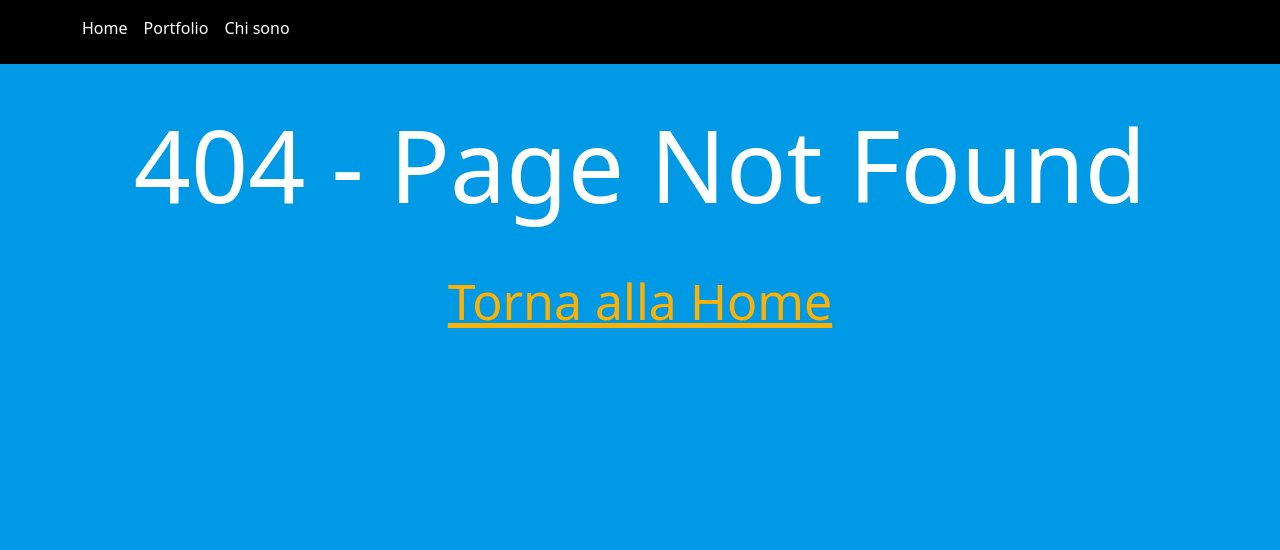
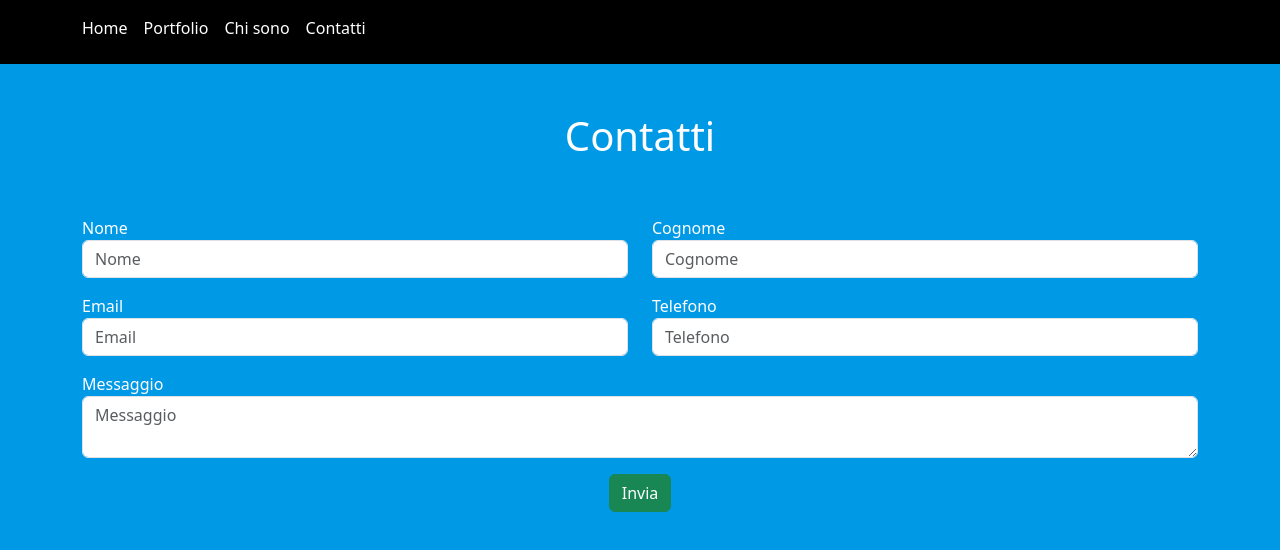
Before and after one commit to Francesco-Alquati/vite-boolfolio, a Vue app: page /contacts in a window 1280 px wide. Before the commit this address had no page. Shown: the top 550 px of the page. Built offline with nearby package versions, Linux system fonts and the light colour scheme; the HTML template or start-up script is replaced by a standard one.

Commit message:
[UPD] Created a form to send the email

```diff
--- /dev/null
+++ b/src/pages/PageContacts.vue
@@ -0,0 +1,80 @@
+<script>
+import { store } from '../store.js';
+import axios from 'axios';
+export default {
+    data() {
+        return {
+            name: '',
+            surname: '',
+            email: '',
+            phone: '',
+            content: ''
+        }
+    },
+    methods: {
+        sendForm(){
+            const data = {
+                name: this.name,
+                surname: this.surname,
+                email: this.email,
+                phone: this.phone,
+                content: this.content
+            }
+
+            axios.post( `${store.baseUrl}/contacts`, data).then((res) =>{
+                if(res.data.success){
+                    this.name = '';
+                    this.surname = '';
+                    this.email = '';
+                    this.phone = '';
+                    this.content = '';
+
+                }
+            });
+        }
+    }
+}
+</script>
+<template>
+    <div class="my-5">
+        <div class="container text-white">
+            <div class="row gy-5">
+                <div class="col-12">
+                    <h1 class="text-center">Contatti</h1>
+                </div>
+                <div class="col-12">
+                    <form method="post" @submit.prevent="sendForm()">
+                        <div class="row gy-3">
+                            <div class="col-12 col-md-6">
+                                <label class="control-label">Nome</label>
+                                <input type="text" class="form-control" name="name" id="name" v-model="name" placeholder="Nome">
+                            </div>
+                            <div class="col-12 col-md-6">
+                                <label class="control-label">Cognome</label>
+                                <input type="text" class="form-control" name="surname" id="surname" v-model="surname" placeholder="Cognome">
+                            </div>
+                            <div class="col-12 col-md-6">
+                                <label class="control-label">Email</label>
+                                <input type="text" class="form-control" name="email" id="email" v-model="email" placeholder="Email">
+                            </div>
+                            <div class="col-12 col-md-6">
+                                <label class="control-label">Telefono</label>
+                                <input type="text" class="form-control" name="phone" id="phone" v-model="phone" placeholder="Telefono">
+                            </div>
+                            <div class="col-12">
+                                <label class="control-label">Messaggio</label>
+                                <textarea type="text" class="form-control" name="content" id="content" v-model="content" placeholder="Messaggio"></textarea>
+                            </div>
+                            <div class="col-12 text-center">
+                                <button type="submit" class="btn btn-success">Invia</button>
+                            </div>
+                        </div>
+                    </form>
+                </div>
+            </div>
+        </div>
+    </div>
+</template>
+<style lang="">
+
+</style>
--- a/src/router.js
+++ b/src/router.js
@@ -5,6 +5,7 @@ import PagePortfolio from './pages/PagePortfolio.vue';
 import PageSingleProject from './pages/PageSingleProject.vue';
 import PageAbout from './pages/PageAbout.vue';
 import PageNotFound from './pages/PageNotFound.vue';
+import PageContacts from './pages/PageContacts.vue';
 
 const router = createRouter({
     history: createWebHistory(),
@@ -30,6 +31,11 @@ const router = createRouter({
             component: PageAbout
         },
         {
+            path: '/contacts',
+            name: 'contacts',
+            component: PageContacts
+        },
+        {
             path: '/:pathMatch(.*)*',
             name: '/not-found',
             component: PageNotFound
--- a/src/store.js
+++ b/src/store.js
@@ -16,6 +16,10 @@ export const store = reactive({
         {
             name: 'about',
             label: 'Chi sono'
+        },
+        {
+            name: 'contacts',
+            label: 'Contatti'
         }
     ]
 });
```
